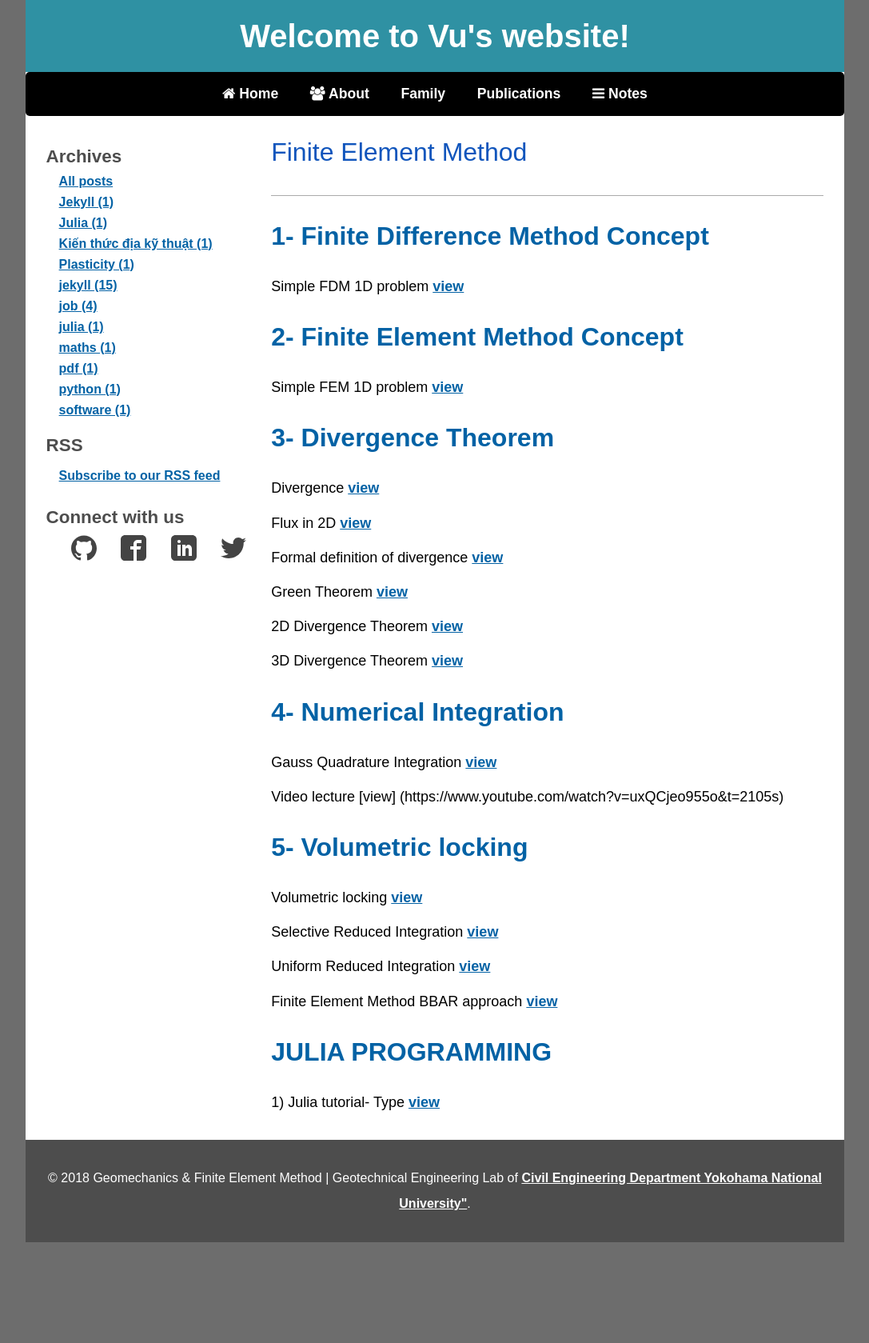
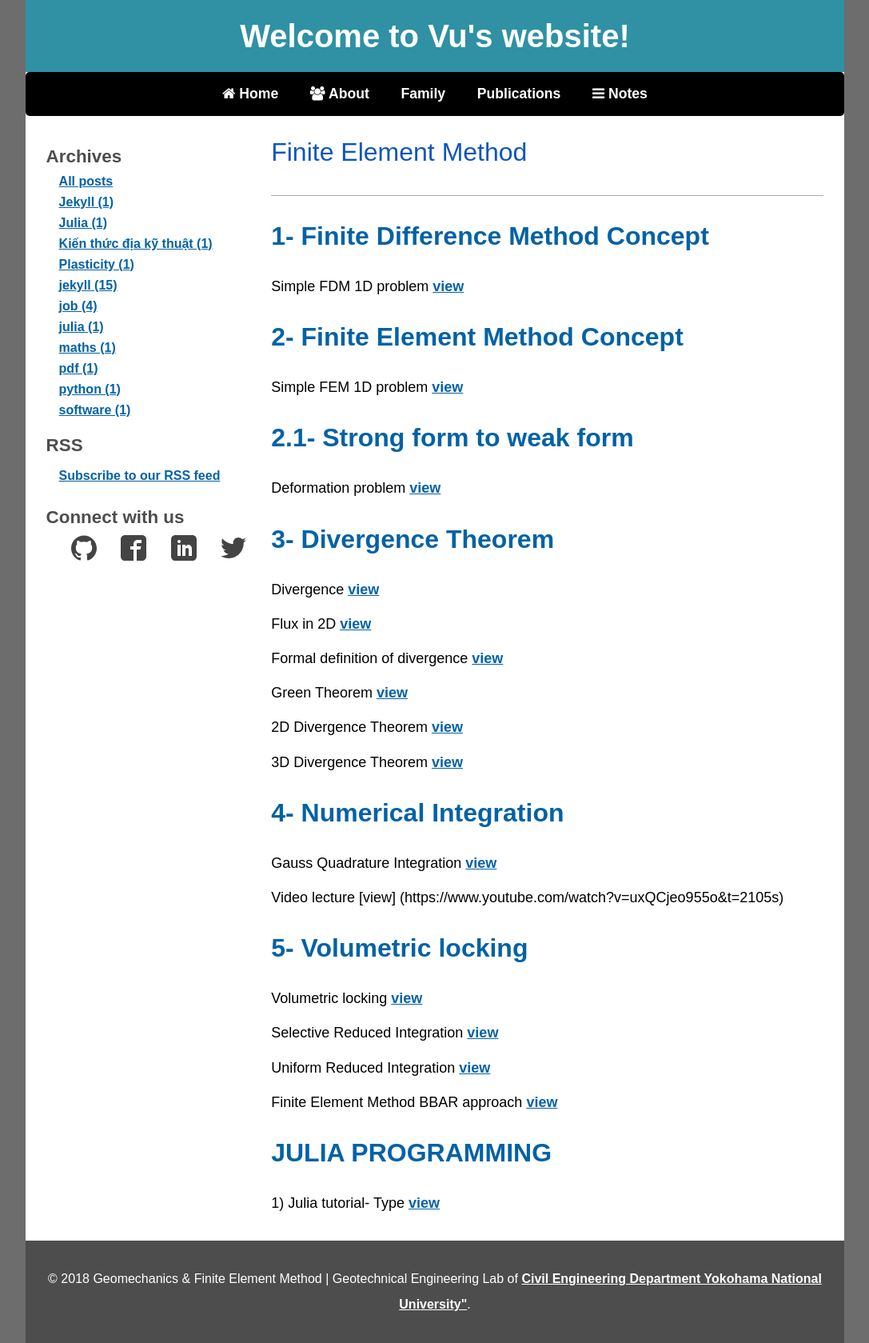
Before and after one commit to quangvunp/geomechanics, a Jekyll site: the page built from FEM.md, in a window 1280 px wide. Shown: the whole page at 80% size, without its empty margins (96-1183 px from the left). Built offline with Jekyll 4.4.1, drawn with Linux system fonts in a browser that asks for light colours; before the commit the page ends 1553 px from its top, so only the background shows below that.

Commit message:
Update FEM.md

```diff
--- a/FEM.md
+++ b/FEM.md
@@ -9,9 +9,10 @@ Simple FDM 1D problem [view]({{ site.url }}/assests/Notes/FEM/FDM_1D.PDF)
 <h1> 2- Finite Element Method Concept </h1>
 Simple FEM 1D problem [view]({{ site.url }}/assests/Notes/FEM/FEM_1D_Concept.PDF)
 
+<h1> 2.1- Strong form to weak form </h1>
+Deformation problem [view]({{ site.url }}/assests/Notes/FEM/Strongform-weakform.PDF)
 
 <h1> 3- Divergence Theorem </h1>
-
 Divergence [view](https://www.khanacademy.org/math/multivariable-calculus/multivariable-derivatives/divergence-and-curl-articles/a/divergence)
 
 Flux in 2D [view](https://www.khanacademy.org/math/multivariable-calculus/integrating-multivariable-functions/line-integrals-in-vector-fields-articles/a/flux-in-two-dimensions)
```
